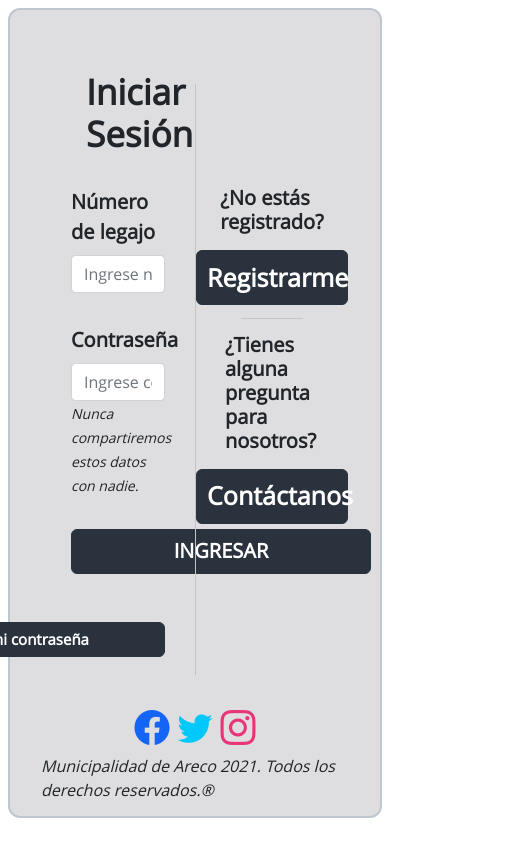
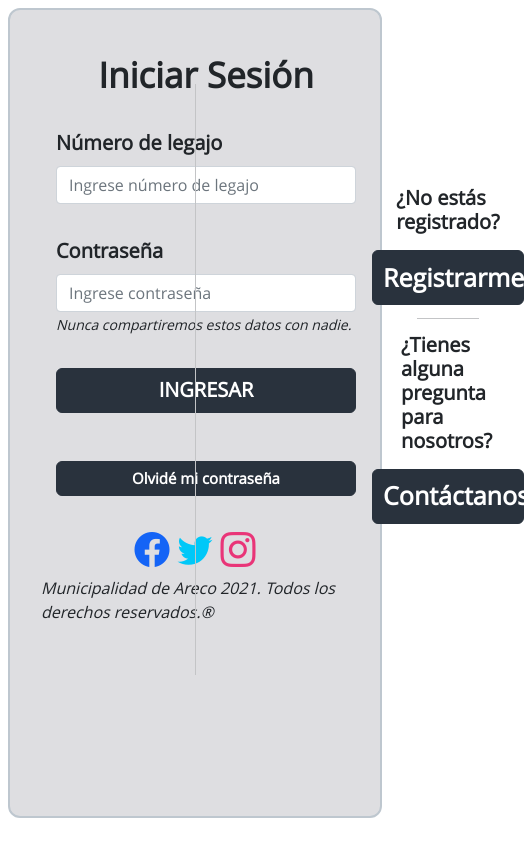
Before and after one commit to kslotes/redsocial, a React (Create React App) app: page / in a window 390 px wide. Shown: the whole page, 529 px wide, since content can reach past the window. Built offline with nearby package versions, Linux system fonts and the light colour scheme.

Commit message:
Limpieza total del proyecto. Incorporacion React-Bootstrap y empezamos responsive.

```diff
--- a/src/Components/SeccionIzquierda/SeccionIzquierda.jsx
+++ b/src/Components/SeccionIzquierda/SeccionIzquierda.jsx
@@ -1,16 +1,10 @@
-import styled from "styled-components";
 import Login from "../../Components/Login/Login";
-
-const Seccion = styled.div`
-    width: 50%;
-    height: 80vh;
-`;
 
 const SeccionIzquierda = () => {
     return (
-        <Seccion className="container-fluid d-flex flex-column justify-content-around">
+        <div className="d-flex flex-column justify-content-around">
             <Login />
-        </Seccion>
+        </div>
     );
 };
 
```
